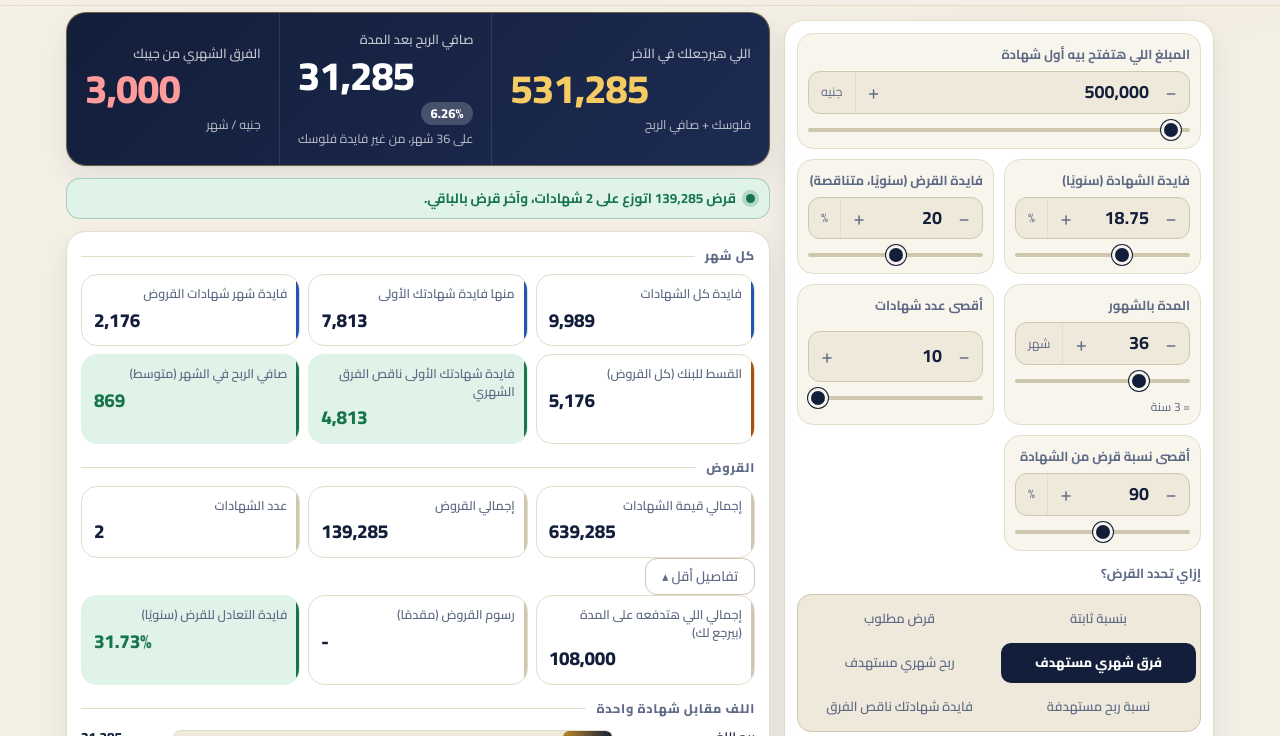
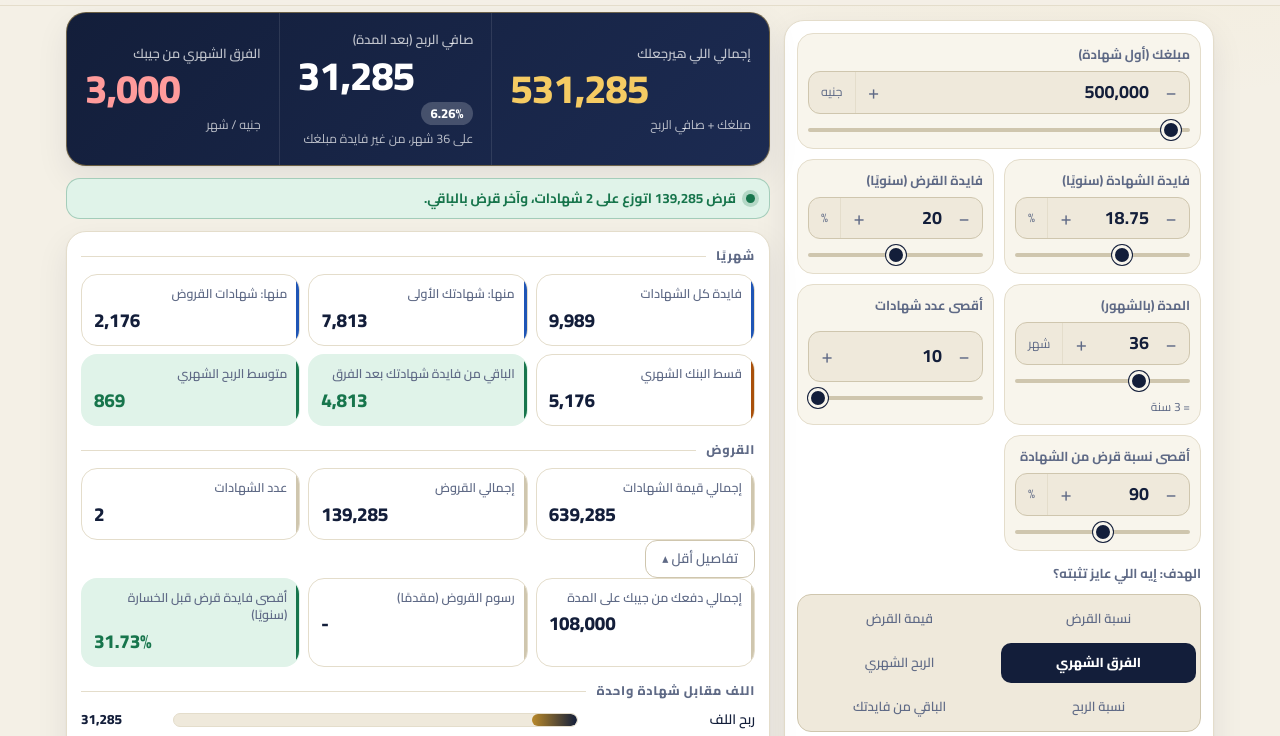
Before and after one commit to islamadel206/cert-calculator, a plain HTML site: page index.html in a window 1280 px wide. Both pictures are taken after a click on the button "تفاصيل أكتر ▾". Shown: the part 56-792 px from the top of the page. Drawn offline with Linux system fonts and the light colour scheme.

Commit message:
Clarify labels and mode names
Co-Authored-By: Claude Sonnet 5.5 <noreply@anthropic.com>
Claude-Session: https://claude.ai/code/session_01Q3GL2Xs1Xs52h6ocvQQ9hB

```diff
--- a/index.html
+++ b/index.html
@@ -269,7 +269,7 @@ td.sep,th.sep{border-inline-start:1px solid var(--line-strong)}
 .status{padding:9px 14px;font-size:13.5px}
 .stack{gap:8px}
 .cmp{display:grid;gap:8px}
-.cmp-row{grid-template-columns:130px 1fr 80px}
+.cmp-row{grid-template-columns:165px 1fr 80px}
 .folds{display:grid;grid-template-columns:repeat(3,1fr);gap:12px;align-items:start}
 .folds .fold[open]{grid-column:1/-1}
 .folds .fold>summary{padding:13px 16px;font-size:14px}
@@ -306,7 +306,7 @@ td.sep,th.sep{border-inline-start:1px solid var(--line-strong)}
       <section class="panel flat" aria-label="المدخلات">
     <div class="fields">
 <div class="field full" id="fld-amount">
-          <label for="amount">المبلغ اللي هتفتح بيه أول شهادة</label>
+          <label for="amount">مبلغك (أول شهادة)</label>
           <div class="inp"><input id="amount" name="amount" inputmode="decimal" autocomplete="off" spellcheck="false"><span class="unit">جنيه</span></div>
           <span class="err">اكتب رقم أكبر من صفر</span>
         </div>
@@ -316,12 +316,12 @@ td.sep,th.sep{border-inline-start:1px solid var(--line-strong)}
           <span class="err">من 0 لـ 100</span>
         </div>
 <div class="field" id="fld-loanRate">
-          <label for="loanRate">فايدة القرض (سنويًا، متناقصة)</label>
+          <label for="loanRate">فايدة القرض (سنويًا)</label>
           <div class="inp"><input id="loanRate" name="loanRate" inputmode="decimal" autocomplete="off" spellcheck="false"><span class="unit">%</span></div>
           <span class="err">من 0 لـ 100</span>
         </div>
 <div class="field" id="fld-months">
-          <label for="months">المدة بالشهور</label>
+          <label for="months">المدة (بالشهور)</label>
           <div class="inp">
             <button class="step" type="button" data-for="months" data-step="-1" aria-label="نقص شهر">−</button>
             <input id="months" name="months" inputmode="numeric" autocomplete="off" spellcheck="false">
@@ -347,55 +347,55 @@ td.sep,th.sep{border-inline-start:1px solid var(--line-strong)}
         </div>
     </div>
     <div class="mode">
-      <span class="lbl" id="modeLbl" style="font-size:13px;font-weight:700;color:var(--muted)">إزاي تحدد القرض؟</span>
+      <span class="lbl" id="modeLbl" style="font-size:13px;font-weight:700;color:var(--muted)">الهدف: إيه اللي عايز تثبته؟</span>
       <div class="seg" role="radiogroup" aria-labelledby="modeLbl">
-        <label><input type="radio" name="mode" value="ratio"><span>بنسبة ثابتة</span></label>
-        <label><input type="radio" name="mode" value="loan"><span>قرض مطلوب</span></label>
-        <label><input type="radio" name="mode" value="diff"><span>فرق شهري مستهدف</span></label>
-        <label><input type="radio" name="mode" value="net"><span>ربح شهري مستهدف</span></label>
-        <label><input type="radio" name="mode" value="pct"><span>نسبة ربح مستهدفة</span></label>
-        <label><input type="radio" name="mode" value="own"><span>فايدة شهادتك ناقص الفرق</span></label>
+        <label><input type="radio" name="mode" value="ratio"><span>نسبة القرض</span></label>
+        <label><input type="radio" name="mode" value="loan"><span>قيمة القرض</span></label>
+        <label><input type="radio" name="mode" value="diff"><span>الفرق الشهري</span></label>
+        <label><input type="radio" name="mode" value="net"><span>الربح الشهري</span></label>
+        <label><input type="radio" name="mode" value="pct"><span>نسبة الربح</span></label>
+        <label><input type="radio" name="mode" value="own"><span>الباقي من فايدتك</span></label>
       </div>
       <p class="hint" id="modeHint"></p>
       <div class="fields">
 <div class="field" id="fld-loanTarget" hidden>
-          <label for="loanTarget">إجمالي القرض اللي محتاجه</label>
+          <label for="loanTarget">إجمالي القرض المطلوب</label>
           <div class="inp"><input id="loanTarget" name="loanTarget" inputmode="decimal" autocomplete="off" spellcheck="false"><span class="unit">جنيه</span></div>
           <span class="err">اكتب رقم موجب</span>
         </div>
 <div class="field" id="fld-diffTarget" hidden>
-          <label for="diffTarget">الفرق الشهري اللي عايز تدفعه من جيبك</label>
+          <label for="diffTarget">الفرق الشهري المطلوب (من جيبك)</label>
           <div class="inp"><input id="diffTarget" name="diffTarget" inputmode="decimal" autocomplete="off" spellcheck="false"><span class="unit">جنيه / شهر</span></div>
           <span class="err">اكتب رقم صحيح</span>
         </div>
 <div class="field" id="fld-netTarget" hidden>
-          <label for="netTarget">صافي الربح الشهري (متوسط) اللي عايزه</label>
+          <label for="netTarget">متوسط الربح الشهري المطلوب</label>
           <div class="inp"><input id="netTarget" name="netTarget" inputmode="decimal" autocomplete="off" spellcheck="false"><span class="unit">جنيه / شهر</span></div>
           <span class="err">اكتب رقم صحيح</span>
         </div>
 <div class="field" id="fld-pctTarget" hidden>
-          <label for="pctTarget">نسبة صافي الربح من مبلغك (على المدة كلها)</label>
+          <label for="pctTarget">نسبة الربح المطلوبة من مبلغك (على المدة كلها)</label>
           <div class="inp"><input id="pctTarget" name="pctTarget" inputmode="decimal" autocomplete="off" spellcheck="false"><span class="unit">%</span></div>
           <span class="err">اكتب رقم صحيح</span>
         </div>
 <div class="field" id="fld-ownTarget" hidden>
-          <label for="ownTarget">فايدة شهادتك الأولى ناقص الفرق الشهري (اللي عايزه)</label>
+          <label for="ownTarget">الباقي المطلوب من فايدة شهادتك الأولى بعد الفرق (شهريًا)</label>
           <div class="inp"><input id="ownTarget" name="ownTarget" inputmode="decimal" autocomplete="off" spellcheck="false"><span class="unit">جنيه / شهر</span></div>
           <span class="err">اكتب رقم صحيح</span>
         </div>
       </div>
-      <label class="chk" id="fld-solve" hidden><input type="checkbox" id="solve"><span>احسب فلوسي أنا تلقائيًا<small>من غير ما أكتب المبلغ: الشهادة الأولى بتتحسب عشان توصل للرقم اللي حددته</small></span></label>
+      <label class="chk" id="fld-solve" hidden><input type="checkbox" id="solve"><span>احسب مبلغي تلقائيًا<small>مش لازم تكتب المبلغ: الشهادة الأولى بتتحسب عشان توصل للهدف اللي حددته</small></span></label>
     </div>
     <details class="adv">
           <summary>المزيد: رسوم وسقف القرض</summary>
           <div class="fields" style="margin-top:12px">
             <div class="field" id="fld-feePct">
-              <label for="feePct">رسوم القرض (نسبة)</label>
+              <label for="feePct">رسوم القرض (% من القرض)</label>
               <div class="inp"><input id="feePct" name="feePct" inputmode="decimal" autocomplete="off" spellcheck="false"><span class="unit">%</span></div>
               <span class="err">من 0 لـ 20</span>
             </div>
             <div class="field" id="fld-feeFix">
-              <label for="feeFix">رسوم ثابتة لكل قرض</label>
+              <label for="feeFix">رسوم ثابتة على كل قرض</label>
               <div class="inp"><input id="feeFix" name="feeFix" inputmode="decimal" autocomplete="off" spellcheck="false"><span class="unit">جنيه</span></div>
               <span class="err">اكتب رقم موجب</span>
             </div>
@@ -413,8 +413,8 @@ td.sep,th.sep{border-inline-start:1px solid var(--line-strong)}
     </aside>
     <div class="col-out">
       <section class="kpis" aria-label="ملخص النتيجة">
-    <div class="kpi main"><div class="k">اللي هيرجعلك في الآخر</div><div class="v num" id="rFinal"></div><div class="s">فلوسك + صافي الربح</div></div>
-    <div class="kpi"><div class="k">صافي الربح بعد المدة</div><div class="v num" id="rNet"></div><div class="s"><span class="pct num" id="rNetPct"></span><span id="rNetSub"></span></div></div>
+    <div class="kpi main"><div class="k">إجمالي اللي هيرجعلك</div><div class="v num" id="rFinal"></div><div class="s">مبلغك + صافي الربح</div></div>
+    <div class="kpi"><div class="k">صافي الربح (بعد المدة)</div><div class="v num" id="rNet"></div><div class="s"><span class="pct num" id="rNetPct"></span><span id="rNetSub"></span></div></div>
     <div class="kpi diff"><div class="k">الفرق الشهري من جيبك</div><div class="v num" id="rDiff"></div><div class="s">جنيه / شهر</div></div>
   </section>
 
@@ -423,14 +423,14 @@ td.sep,th.sep{border-inline-start:1px solid var(--line-strong)}
 
 
       <section class="panel" aria-label="تفاصيل النتيجة">
-        <h3 class="ph">كل شهر</h3>
+        <h3 class="ph">شهريًا</h3>
         <div class="stats">
       <div class="stat c-cert"><div class="k">فايدة كل الشهادات</div><div class="v num" id="rAllM"></div></div>
-      <div class="stat c-cert"><div class="k">منها فايدة شهادتك الأولى</div><div class="v num" id="rOwnM"></div></div>
-      <div class="stat c-cert"><div class="k">فايدة شهر شهادات القروض</div><div class="v num" id="rLoanM"></div></div>
-      <div class="stat c-loan"><div class="k">القسط للبنك (كل القروض)</div><div class="v num" id="rPmt"></div></div>
-      <div class="stat"><div class="k">فايدة شهادتك الأولى ناقص الفرق الشهري</div><div class="v num" id="rPmtOwn"></div></div>
-      <div class="stat ok"><div class="k">صافي الربح في الشهر (متوسط)</div><div class="v num" id="rNetM"></div></div>
+      <div class="stat c-cert"><div class="k">منها: شهادتك الأولى</div><div class="v num" id="rOwnM"></div></div>
+      <div class="stat c-cert"><div class="k">منها: شهادات القروض</div><div class="v num" id="rLoanM"></div></div>
+      <div class="stat c-loan"><div class="k">قسط البنك الشهري</div><div class="v num" id="rPmt"></div></div>
+      <div class="stat"><div class="k">الباقي من فايدة شهادتك بعد الفرق</div><div class="v num" id="rPmtOwn"></div></div>
+      <div class="stat ok"><div class="k">متوسط الربح الشهري</div><div class="v num" id="rNetM"></div></div>
     </div>
 
         <h3 class="ph" style="margin-top:14px">القروض</h3>
@@ -441,15 +441,15 @@ td.sep,th.sep{border-inline-start:1px solid var(--line-strong)}
     </div>
     <button class="more-btn" type="button" id="moreStats" aria-expanded="false">تفاصيل أكتر ▾</button>
     <div class="stats" id="statsMore" hidden>
-      <div class="stat"><div class="k">إجمالي اللي هتدفعه على المدة (بيرجع لك)</div><div class="v num" id="rPaid"></div></div>
+      <div class="stat"><div class="k">إجمالي دفعك من جيبك على المدة</div><div class="v num" id="rPaid"></div></div>
       <div class="stat"><div class="k">رسوم القروض (مقدمًا)</div><div class="v num" id="rFees"></div></div>
-      <div class="stat ok"><div class="k">فايدة التعادل للقرض (سنويًا)</div><div class="v num" id="rBE"></div></div>
+      <div class="stat ok"><div class="k">أقصى فايدة قرض قبل الخسارة (سنويًا)</div><div class="v num" id="rBE"></div></div>
     </div>
 
         <h3 class="ph" style="margin-top:14px">اللف مقابل شهادة واحدة</h3>
         <div class="cmp">
     <div class="cmp-row"><span>ربح اللف</span><div class="bar"><i class="a" id="bA"></i></div><span class="val num" id="vA"></span></div>
-    <div class="cmp-row"><span>فايدة شهادتك لوحدها</span><div class="bar"><i class="b" id="bB"></i></div><span class="val num" id="vB"></span></div>
+    <div class="cmp-row"><span>شهادة واحدة (بدون لف)</span><div class="bar"><i class="b" id="bB"></i></div><span class="val num" id="vB"></span></div>
     <p class="cmp-note" id="cmpNote"></p>
   </div>
       </section>
@@ -488,7 +488,7 @@ td.sep,th.sep{border-inline-start:1px solid var(--line-strong)}
     <summary>المزيد: مقارنة مدتين بنفس باقي الإعدادات</summary>
     <div class="cmp-top" style="margin-top:12px">
       <div class="field" id="fld-cmpMonths">
-        <label for="cmpMonths">مدة المقارنة</label>
+        <label for="cmpMonths">مدة المقارنة (بالشهور)</label>
         <div class="inp"><input id="cmpMonths" name="cmpMonths" inputmode="numeric" autocomplete="off" spellcheck="false"><span class="unit">شهر</span></div>
         <span class="err">من 1 لـ 360 شهر</span>
       </div>
@@ -509,9 +509,9 @@ td.sep,th.sep{border-inline-start:1px solid var(--line-strong)}
     <ul>
       <li>القرض بيتسدد بأقساط شهرية متساوية (أصل + فايدة) على نفس مدة الشهادة، والفايدة بتتحسب على الباقي من القرض.</li>
       <li>كل الشهادات والقروض بتتفتح في نفس اليوم وبتنتهي مع بعض، وفلوس كل قرض بتدخل في الشهادة اللي بعدها.</li>
-      <li>الفرق الشهري = القسط الشهري ناقص فايدة الشهادة اللي اشتريتها بالقرض. فايدة شهادتك الأولى (فلوسك) مش داخلة فيه. الرقم الموجب بتدفعه من جيبك، والرقم بين قوسين بيفضل لك.</li>
-      <li>في آخر المدة بتقفل الشهادات وبترجع قيمتها كلها، فالقروض بتتسدد وفلوسك الأولى بترجع.</li>
-      <li>صافي الربح بيحسب من الشهادات اللي اشتريتها بالقروض ناقص فايدة القروض، من غير فايدة شهادتك الأولى (فلوسك).</li>
+      <li>الفرق الشهري = القسط الشهري ناقص فايدة الشهادة اللي اشتريتها بالقرض. فايدة شهادتك الأولى (مبلغك) مش داخلة فيه. الرقم الموجب بتدفعه من جيبك، والرقم بين قوسين بيفضل لك.</li>
+      <li>في آخر المدة بتقفل الشهادات وبترجع قيمتها كلها، فالقروض بتتسدد ومبلغك الأول بيرجع.</li>
+      <li>صافي الربح بيحسب من الشهادات اللي اشتريتها بالقروض ناقص فايدة القروض، من غير فايدة شهادتك الأولى (مبلغك).</li>
       <li>الأرقام قبل أي رسوم أو مصاريف إدارية أو ضرايب. اتأكد من نسبة القرض وفايدته من البنك، والقرار ليك.</li>
     </ul>
   </details>
@@ -770,7 +770,7 @@ function compute(p){
         +'<dt>صافي الربح</dt><dd class="num">'+fmtPlain(R.net)+'</dd>'
         +'<dt>الفرق الشهري من جيبك</dt><dd class="num">'+(R.diffM>0.5?fmtPlain(R.diffM):'-')+'</dd>'
         +'<dt>ربح كل جنيه بتدفعه</dt><dd class="num">'+(o.val===Infinity?'بدون دفع':fmtField(o.val,2))+'</dd>'
-        +'<dt>فلوسك</dt><dd class="num">'+fmtPlain(R.A)+'</dd></dl>'
+        +'<dt>مبلغك</dt><dd class="num">'+fmtPlain(R.A)+'</dd></dl>'
         +(same?'<span class="hint">ده نظامك الحالي</span>':'<button type="button" class="btn" data-i="'+i+'">طبّق النظام ده</button>')+'</div>';
     }).join('');
     box.querySelectorAll('button[data-i]').forEach(function(b){
@@ -796,7 +796,7 @@ function compute(p){
     document.querySelectorAll('.step[data-for=amount]').forEach(function(b){ b.disabled=solving; });
     if(solving){ amtEl.value=fmtField(Math.round(R.A),0); sliders.amount.value=Math.min(20000000,Math.max(10000,R.A)); }
     else if(document.activeElement!==amtEl){ amtEl.value=fmtField(state.amount,0); }
-    $('#fld-amount').querySelector('label').textContent=solving?'فلوسك (اتحسبت تلقائيًا)':'المبلغ اللي هتفتح بيه أول شهادة';
+    $('#fld-amount').querySelector('label').textContent=solving?'مبلغك (اتحسب تلقائيًا)':'مبلغك (أول شهادة)';
     $('#monthsRead').textContent='= '+fmtField(R.T/12,2)+' سنة';
     $('#fld-loanTarget').hidden=state.mode!=='loan';
     $('#fld-diffTarget').hidden=state.mode!=='diff';
@@ -805,18 +805,18 @@ function compute(p){
     $('#fld-pctTarget').hidden=state.mode!=='pct';
     $('#ltvLabel').textContent=state.mode==='ratio'?'نسبة القرض من قيمة الشهادة':'أقصى نسبة قرض من الشهادة';
     $('#modeHint').textContent={
-      ratio:'كل شهادة بتاخد قرض بنسبة ثابتة لحد أقصى عدد شهادات.',
-      loan:'اكتب إجمالي القرض اللي محتاجه والملف يوزعه على الشهادات ويحسب النسب.',
-      diff:'اكتب الفرق الشهري اللي عايز تدفعه والملف يحسب القرض المطلوب ويوزعه.',
-      pct:'اكتب نسبة صافي الربح اللي عايزها من مبلغك (على المدة كلها) والملف يحسب القرض المطلوب ويوزعه.',
-      own:'اكتب الرقم اللي عايزه (فايدة شهادتك الأولى ناقص الفرق الشهري) والملف يحسب القرض المطلوب ويوزعه.',
-      net:'اكتب صافي الربح الشهري اللي عايزه والملف يحسب القرض المطلوب ويوزعه.'
+      ratio:'كل شهادة بتاخد قرض بنسبة ثابتة من قيمتها، لحد أقصى عدد شهادات.',
+      loan:'اكتب إجمالي القرض اللي محتاجه، والصفحة توزعه على الشهادات وتحسب النسب.',
+      diff:'اكتب الفرق الشهري اللي عايز تدفعه من جيبك، والصفحة تحسب القرض المطلوب وتوزعه.',
+      net:'اكتب متوسط الربح الشهري اللي عايزه، والصفحة تحسب القرض المطلوب وتوزعه.',
+      pct:'اكتب نسبة الربح اللي عايزها من مبلغك على المدة كلها، والصفحة تحسب القرض المطلوب وتوزعه.',
+      own:'اكتب الباقي اللي عايزه من فايدة شهادتك الأولى بعد خصم الفرق الشهري، والصفحة تحسب القرض المطلوب وتوزعه.'
     }[state.mode];
 
     $('#rFinal').textContent=fmtPlain(R.final);
     $('#rNet').textContent=fmtPlain(R.net);
     $('#rNetPct').textContent=R.A>0?fmtField(R.net/R.A*100,2)+'%':'-';
-    $('#rNetSub').textContent='على '+R.T+' شهر، من غير فايدة فلوسك';
+    $('#rNetSub').textContent='على '+R.T+' شهر، من غير فايدة مبلغك';
     $('#rDiff').textContent=R.diffM>=0.5?fmtPlain(R.diffM):(R.diffM<=-0.5?'('+fmtPlain(-R.diffM)+')':'-');
     $('#rPaid').textContent=fmt(R.paid);
     $('#rLoans').textContent=fmt(R.used);
@@ -835,7 +835,7 @@ function compute(p){
     var R2=compute(Object.assign({},state,{months:state.cmpMonths}));
     $('#cmpH1').textContent='المدة الحالية ('+state.months+' شهر)';
     $('#cmpH2').textContent='مدة المقارنة ('+state.cmpMonths+' شهر)';
-    var mrows=[['فلوسك',R.A,R2.A,0],['إجمالي القروض',R.used,R2.used,0],['عدد الشهادات',R.count,R2.count,0],
+    var mrows=[['مبلغك',R.A,R2.A,0],['إجمالي القروض',R.used,R2.used,0],['عدد الشهادات',R.count,R2.count,0],
       ['الفرق الشهري من جيبك',R.diffM,R2.diffM,-1],['إجمالي اللي هتدفعه من جيبك',R.paid,R2.paid,-1],['رسوم القروض',R.tot.fee,R2.tot.fee,-1],
       ['صافي الربح',R.net,R2.net,1],['اللي هيرجعلك في الآخر',R.final,R2.final,1]];
     $('#cmpBody').innerHTML=mrows.map(function(m){
@@ -860,7 +860,7 @@ function compute(p){
     var h='';
     R.rows.forEach(function(r){
       var dcls=r.diffM>0.5?'pos':(r.diffM<-0.5?'neg':'');
-      h+='<tr><td class="s1 num">'+r.n+'</td><td class="s2"><span class="pill '+(r.own?'own">فلوسك':'loan">قرض')+'</span></td>'
+      h+='<tr><td class="s1 num">'+r.n+'</td><td class="s2"><span class="pill '+(r.own?'own">مبلغك':'loan">قرض')+'</span></td>'
         +td(fmtPlain(r.cert),'sep')+td(fmtPlain(r.certM))+td(fmtPlain(r.certT))
         +td(r.ratio===null?'-':(Math.round(r.ratio*1000)/10)+'%','sep')+td(fmt(r.loan))+td(fmt(r.int1))+td(fmt(r.princ))+td(fmt(r.pmt))+td(fmt(r.loanInt))+td(fmt(r.fee))
         +td(fmt(r.diffM),'sep '+dcls)+td(fmt(r.diffT),dcls)+td(fmt(r.net),'bold')+'</tr>';
@@ -881,7 +881,7 @@ function compute(p){
     if(R.solved){
       if(R.impossible&&p.mode==='own') return {warn:true,text:'مع قروض بالنسبة الكاملة الرقم ده مش ممكن: حدد سقف للقرض الواحد من "رسوم وسقف القرض" عشان المبلغ يتحسب.'};
       if(R.impossible) return {warn:true,text:'مفيش مبلغ يحقق الرقم ده بالفوايد وعدد الشهادات دي.'};
-      return {warn:false,text:'فلوسك اتحسبت: '+fmtPlain(R.A)+' جنيه، وقرض '+fmtPlain(R.used)+' اتوزع على '+R.count+' شهادات.'};
+      return {warn:false,text:'مبلغك اتحسب: '+fmtPlain(R.A)+' جنيه، وقرض '+fmtPlain(R.used)+' اتوزع على '+R.count+' شهادات.'};
     }
     if(p.mode==='own' && R.ownExceeded) return {warn:true,text:'الرقم ده أكبر من فايدة شهادتك الأولى نفسها ('+fmtPlain(R.A*p.certRate/1200)+' في الشهر): مفيش قرض اتفتح.'};
     if(R.impossible && p.mode==='own') return {warn:true,text:'الرقم ده مش ممكن بالفوايد دي.'};
```
